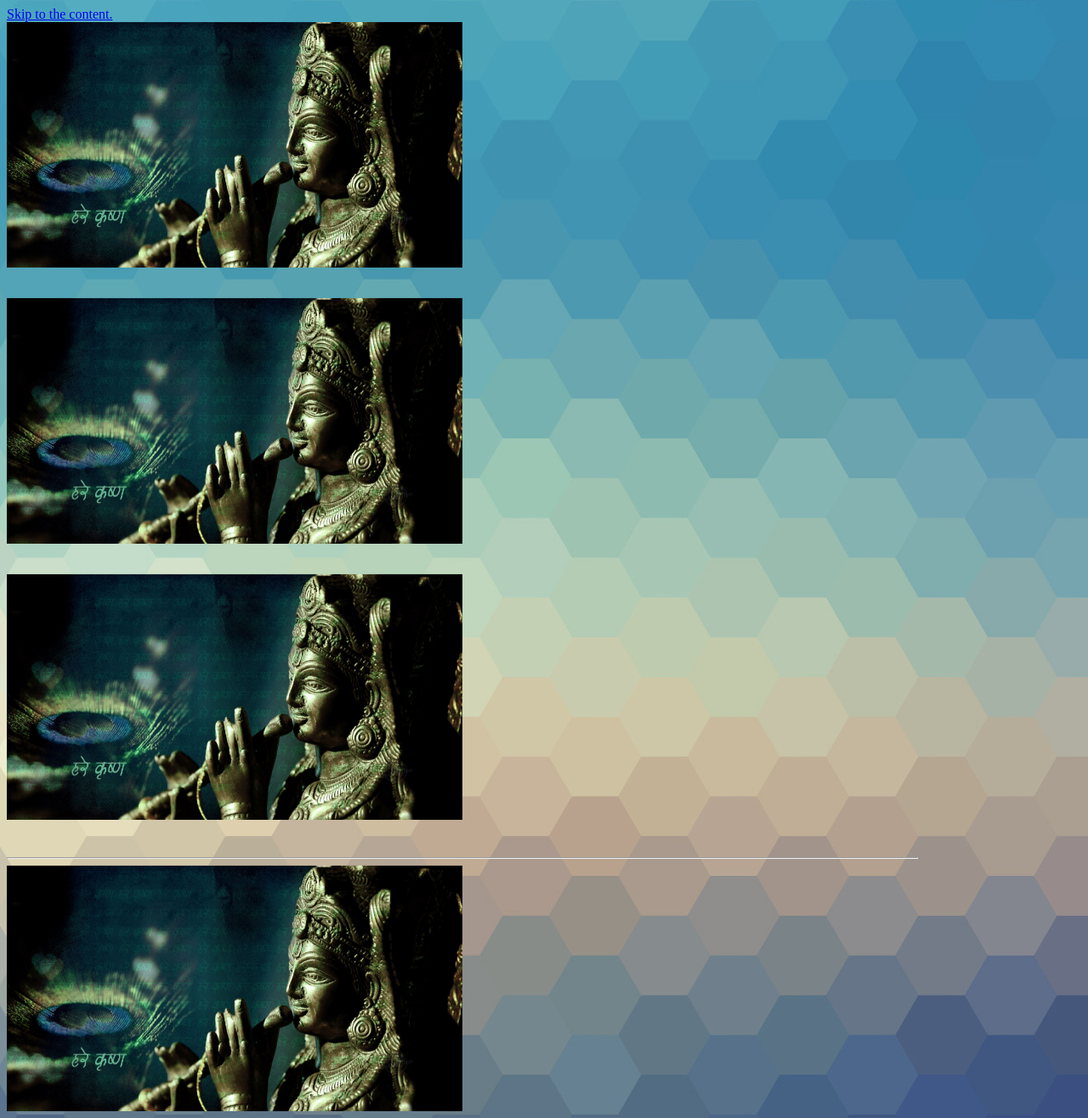
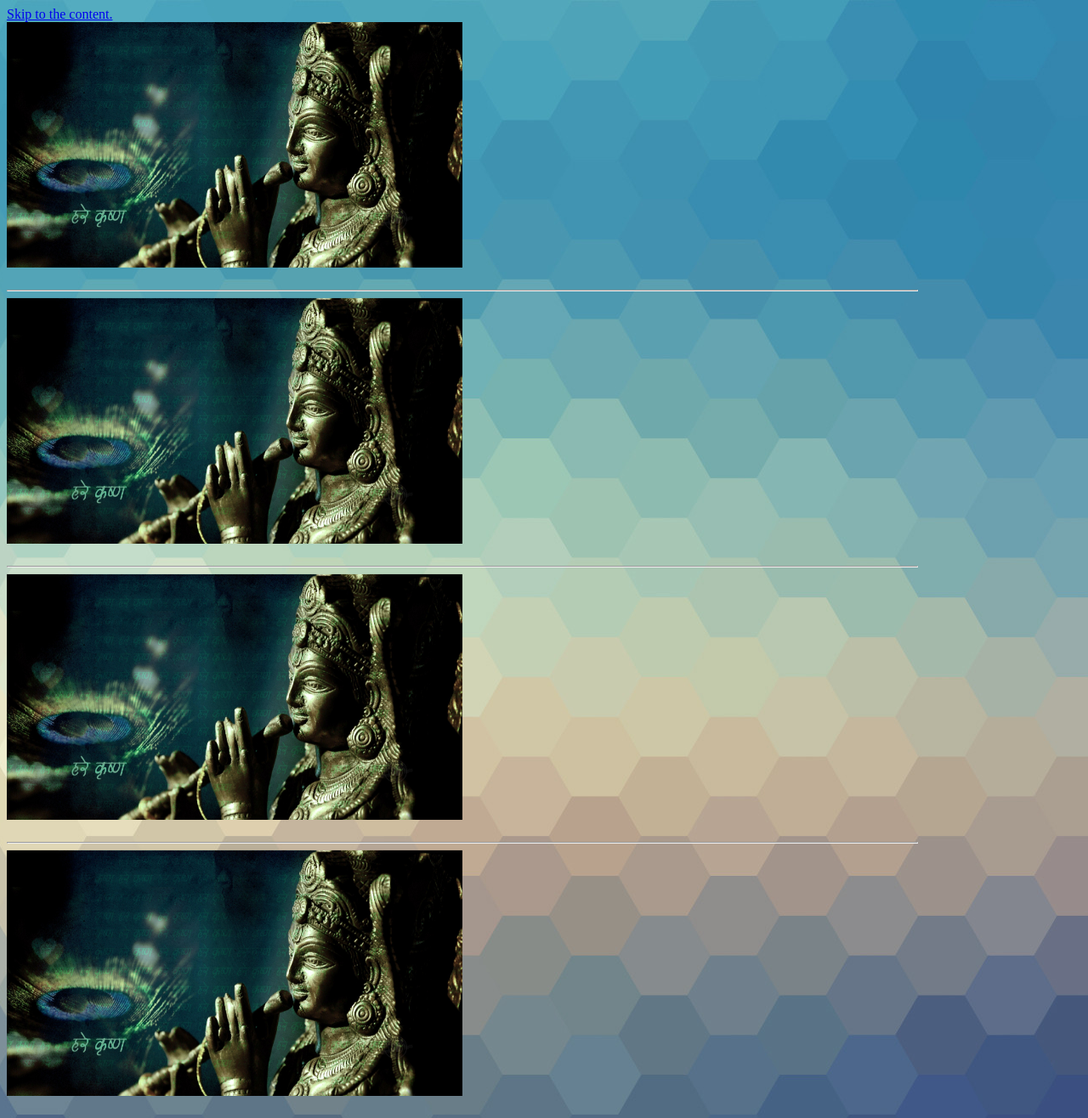
Before and after one commit to Bookie164/Asteya, a Jekyll site: the page built from README.md, in a window 1280 px wide. Shown: the whole page at 85% size. Built offline with Jekyll 4.4.1, drawn with Linux system fonts in a browser that asks for light colours; our own code applies the rules of GitHub Pages for plain Markdown files.

Commit message:
Update default.html

```diff
--- a/_layouts/default.html
+++ b/_layouts/default.html
@@ -95,19 +95,19 @@ img {
 	  <a href="Ireland.html>  <div class="text">Article About....</div></a>
   </div>
 </div>
-					<br><br>	   <div class="container">
+					<br><hr>	   <div class="container">
   <img src="https://bookie164.github.io/Asteya/IMG_46964-2.jpg" alt="Avatar" class="image" style="width:100%">
   <div class="middle">
 	  <a href="Ireland.html>  <div class="text">Article About....</div></a>
   </div>
-</div><br><br>
+</div><br><hr>
 	<div class="container">
   <img src="https://bookie164.github.io/Asteya/IMG_46964-2.jpg" alt="Avatar" class="image" style="width:100%">
   <div class="middle">
 	  <a href="Ireland.html>  <div class="text">Article About....</div></a>
   </div>
 </div>
-		<br><br><hr>				   <div class="container">
+		<br><hr>				   <div class="container">
   <img src="https://bookie164.github.io/Asteya/IMG_46964-2.jpg" alt="Avatar" class="image" style="width:100%">
   <div class="middle">
 	  <a href="Ireland.html>  <div class="text">Article About....</div></a>
```
